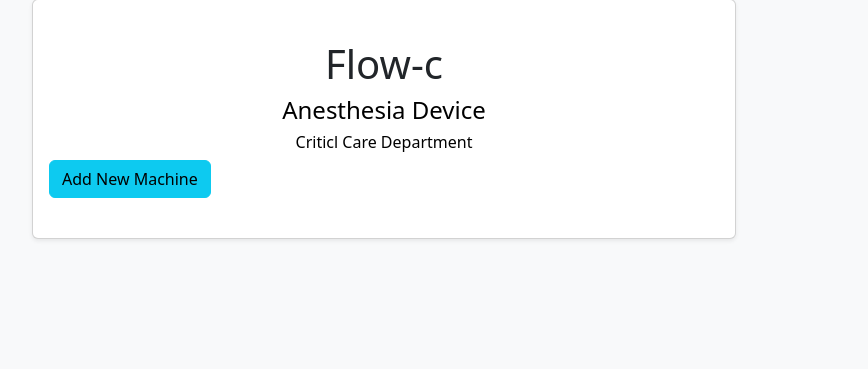
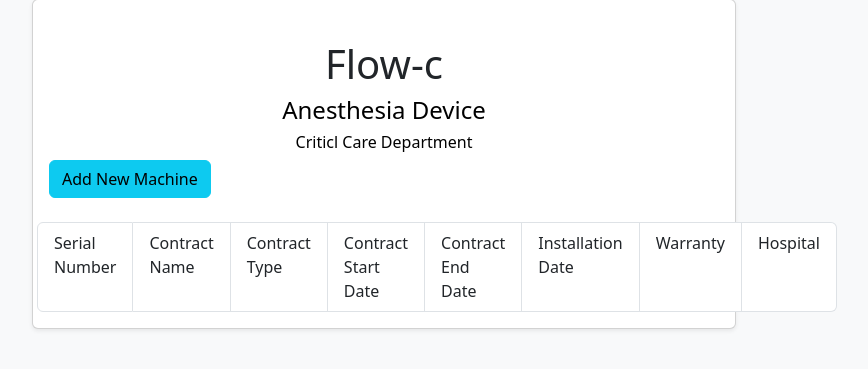
Before and after one commit to MoMaherB/Biomedical-maintenance-system-Webstack-Portfolio-Project, a Flask app: page /models/5/machines/ in a window 1280 px wide. Shown: the part 129-498 px from the top of the page, without its empty margins (256-1124 px from the left). Run offline with Flask 3, Linux system fonts and the light colour scheme.

Commit message:
update machine and hospital routes

```diff
--- a/maintenance_system/Templates/hospitals.html
+++ b/maintenance_system/Templates/hospitals.html
@@ -19,6 +19,10 @@
 							<div class="col-md-8 col-lg-12 mt-4 mb-4">
 								<h4> {{hospital.name}}</h4>
 								<h5> {{hospital.governorate}}</h5>
+								<h6> Machines </h6>
+								{% for machine in hospital.machines%}
+									<p>{{machine.model.name}} - {{machine.serial_number}}</p>
+								{% endfor %}
 								<br>
 								<button type="button" class="btn btn-danger custom-button mt-1" data-bs-toggle="modal"
 									data-bs-target="#deleteHospital{{ hospital.id }}">Delete
--- a/maintenance_system/Templates/machines.html
+++ b/maintenance_system/Templates/machines.html
@@ -22,17 +22,31 @@
 					</a>
 				</div>
 				<div class="list-group">
-					{% for machine in machines %}
+
 					<div>
-						<a href="#" class="list-group-item list-group-item-action">{{ machine.serial_number }}
-							{{ machine.contract_name}}
-							{{ machine.contract_start_date}}
-							{{ machine.contract_end_date}}
-							{{machine.installation_date}}
+						<ul class="list-group list-group-horizontal">
+							<li class="list-group-item">Serial Number</li>
+							<li class="list-group-item">Contract Name</li>
+							<li class="list-group-item">Contract Type</li>
+							<li class="list-group-item">Contract Start Date</li>
+							<li class="list-group-item">Contract End Date</li>
+							<li class="list-group-item">Installation Date</li>
+							<li class="list-group-item">Warranty</li>
+							<li class="list-group-item">Hospital</li>
+						</ul>
+						{% for machine in machines %}
+						<ul class="list-group list-group-horizontal">
+							<li href="#" class="list-group-item list-group-item-action">{{ machine.serial_number }}</a>
+							<li class="list-group-item">{{ machine.contract_name}}</li>
+							<li class="list-group-item">{{ machine.contract_name}}</li>
+							<li class="list-group-item">{{ machine.contract_start_date}}</li>
+							<li class="list-group-item">{{ machine.contract_end_date}}</li>
+							<li class="list-group-item">{{machine.installation_date}}</li>
 							{% if machine.contract_type == 0 %}
-							this machine in Warranty
+							<li class="list-group-item">this machine in Warranty</li>
 							{% endif %}
-						</a>
+							<li class="list-group-item">{{ machine.hospital.name}}</li>
+						</ul>
 						<div>
 							<button type="button" class="btn btn-sm btn-danger custom-button mt-1"
 								data-bs-toggle="modal" data-bs-target="#deleteMachine{{ machine.id }}">Delete
--- a/maintenance_system/forms.py
+++ b/maintenance_system/forms.py
@@ -73,6 +73,7 @@
 	contract_name = StringField('Contract Name', validators=[Length(min=2, max=20)])
 	contract_start_date = DateField('Contract Start Date', format='%Y-%m-%d', validators=[Optional()])
 	contract_end_date = DateField('Contract End Date', format='%Y-%m-%d', validators=[Optional()])
+	hospital = SelectField('Hospital', validators=[DataRequired()] )
 	submit = SubmitField('Add')
 
 	def validate_serial_number(self, serial_number):
--- a/maintenance_system/routes.py
+++ b/maintenance_system/routes.py
@@ -219,6 +219,9 @@
 	model = Model.query.get_or_404(model_id)
 	form = MachineForm()
 	name = 'Add'
+	hospitals = Hospital.query.all()
+	choises = [(hospital.id, hospital.name) for hospital in hospitals]
+	form.hospital.choices = choises
 	if form.validate_on_submit():
 		machine = Machine(serial_number=form.serial_number.data,
 					model_id=model_id,
@@ -226,7 +229,8 @@
 					contract_type=form.contract_type.data,
 					contract_name=form.contract_name.data,
 					contract_start_date=form.contract_start_date.data,
-					contract_end_date=form.contract_end_date.data)
+					contract_end_date=form.contract_end_date.data,
+					hospital_id = form.hospital.data)
 		db.session.add(machine)
 		db.session.commit()
 		flash(f'Machine  number {form.serial_number.data} for {model.name} {model.device.name} has been created successfully!', 'success')
@@ -253,6 +257,9 @@
 	machine = Machine.query.get_or_404(machine_id)
 	form = MachineForm()
 	name = 'Update'
+	hospitals = Hospital.query.all()
+	choises = [(hospital.id, hospital.name) for hospital in hospitals]
+	form.hospital.choices = choises
 	if form.validate_on_submit() or (request.method == 'POST' and form.serial_number.data == machine.serial_number):
 		machine.serial_number = form.serial_number.data
 		machine.installation_date = form.installation_date.data
@@ -260,6 +267,7 @@
 		machine.contract_name = form.contract_name.data
 		machine.contract_start_date = form.contract_start_date.data
 		machine.contract_end_date = form.contract_end_date.data
+		machine.hospital_id = form.hospital.data
 		db.session.commit()
 		flash('Machine has been updated successfully!', 'success')
 		return redirect(url_for('machines', model_id=machine.model_id))
```
Also changed, not shown: maintenance_system/Templates/add_machine.html (+19 -0 lines), instance/maintenance_system.db, maintenance_system/Templates/machine.html (added), maintenance_system/machine.html (deleted).
